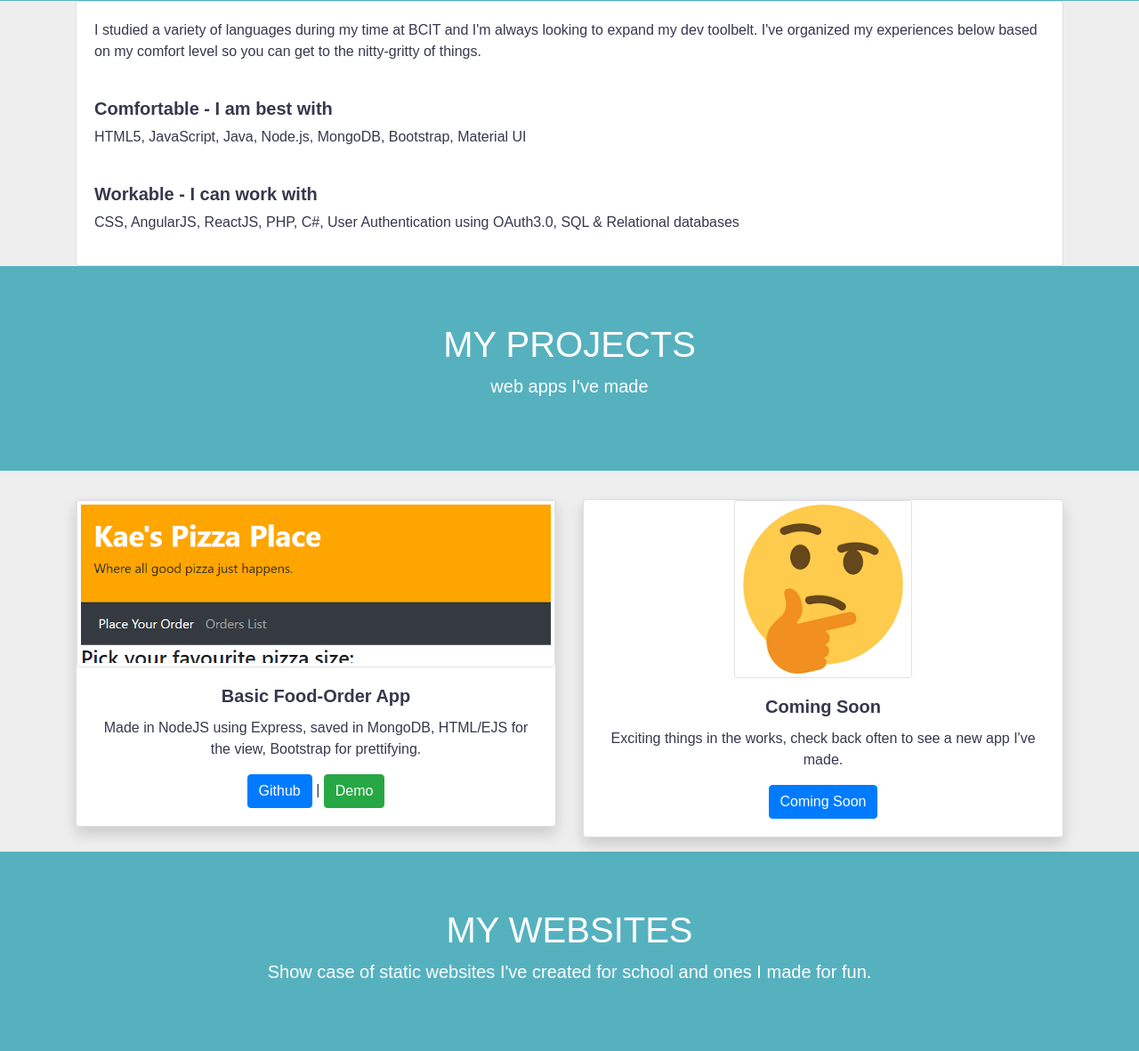
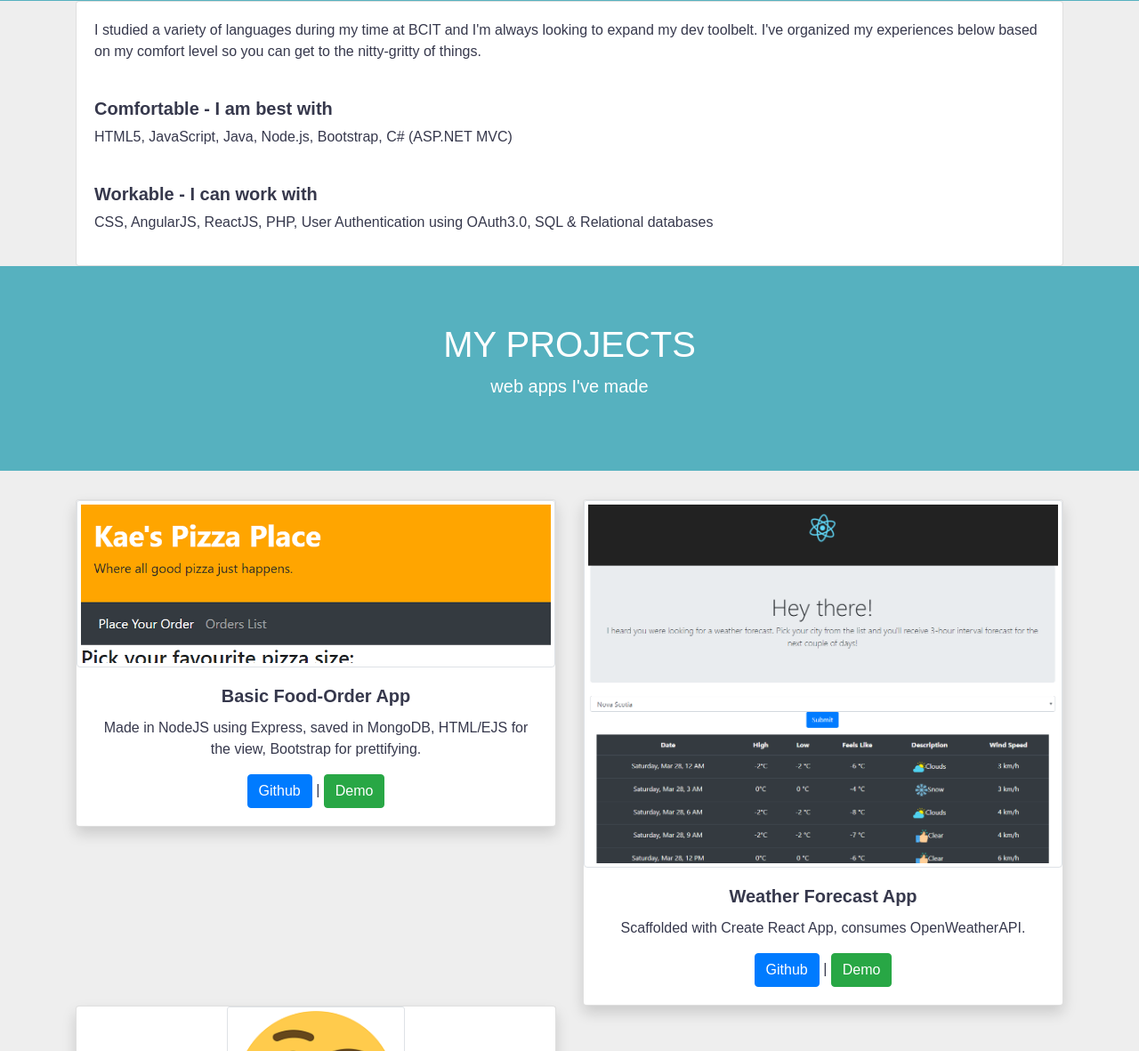
Before and after one commit to iamkaith/iamkaith.github.io, a website: page index.html in a window 1280 px wide. Shown: the part 1099-2280 px from the top of the page at 89% size. Drawn offline with nearby package versions, Linux system fonts and the light colour scheme.

Commit message:
Add new weather app
Refreshed my weatherforecast app because the Yahoo API I originally used
became deprecated. Minor fix: relative link for scrolltop icon.

```diff
--- a/css/material-scrolltop.css
+++ b/css/material-scrolltop.css
@@ -76,7 +76,7 @@
 
 .material-scrolltop,
 .material-scrolltop::before {
-    background-image: url(../../img/icons/top-arrow.svg);
+    background-image: url(../img/icons/top-arrow.svg);
     background-position: center 50%;
     background-repeat: no-repeat;
 }
--- a/index.html
+++ b/index.html
@@ -103,11 +103,11 @@
 
           <br/>
           <h5 class="font-weight-bold">Comfortable - I am best with</h5>
-          <p>HTML5, JavaScript, Java, Node.js, MongoDB, Bootstrap, Material UI</p>
+          <p>HTML5, JavaScript, Java, Node.js, Bootstrap, C# (ASP.NET MVC)</p>
 
           <br/>
           <h5 class="font-weight-bold">Workable - I can work with</h5>
-          <p>CSS, AngularJS, ReactJS, PHP, C#, User Authentication using OAuth3.0, SQL &amp; Relational databases</p>
+          <p>CSS, AngularJS, ReactJS, PHP, User Authentication using OAuth3.0, SQL &amp; Relational databases</p>
         </div>
       </div>
     </div>
@@ -128,7 +128,7 @@
         <!-- pizza order card -->
         <div class="col-sm-6">
           <div class="card shadow">
-            <img class="card-img-top img-thumbnail" src="./img/pizza-place-800-270.PNG" alt="Image of ordering app">
+            <img class="card-img-top img-thumbnail" src="./img/pizza-place-800-270.PNG" alt="Image of ordering demo app">
             <div class="card-body">
               <h5 class="card-title font-weight-bold">Basic Food-Order App</h5>
                 <p class="card-text">Made in NodeJS using Express, saved in MongoDB, HTML/EJS for the view, Bootstrap for prettifying.</p>
@@ -138,6 +138,20 @@
           </div>
         </div>
 
+        <!-- weather app card-->
+        <div class="col-sm-6">
+          <div class="card shadow">
+            <img class="card-img-top img-thumbnail" src="./img/weather-app.PNG" alt="Image of weather forecast demo app">
+            <div class="card-body">
+              <h5 class="card-title font-weight-bold">Weather Forecast App</h5>
+                <p class="card-text">Scaffolded with Create React App, consumes OpenWeatherAPI.</p>
+                  <a href="https://github.com/iamkaith/react-weather-app-yahoo-api" class="btn btn-primary">Github</a> |
+                  <a href="https://glacial-meadow-45132.herokuapp.com/" class="btn btn-success">Demo</a>
+            </div>
+          </div>
+        </div>
+
+        <!-- coming soon! -->
         <div class="col-sm-6">
             <div class="card shadow">
                 <img class="card-img-top img-thumbnail thinking mx-auto d-block " src="./img/thinking.png" alt="Thinking emoji">
@@ -149,10 +163,7 @@
             </div>
           </div>
         </div>
-      </div>
 
-
-      <!-- row 1 end -->
       </div>
     </div>
 
```
Also changed, not shown: package.json (added, +20 -0 lines), README.md, img/weather-app.PNG (added), 1 other file.
